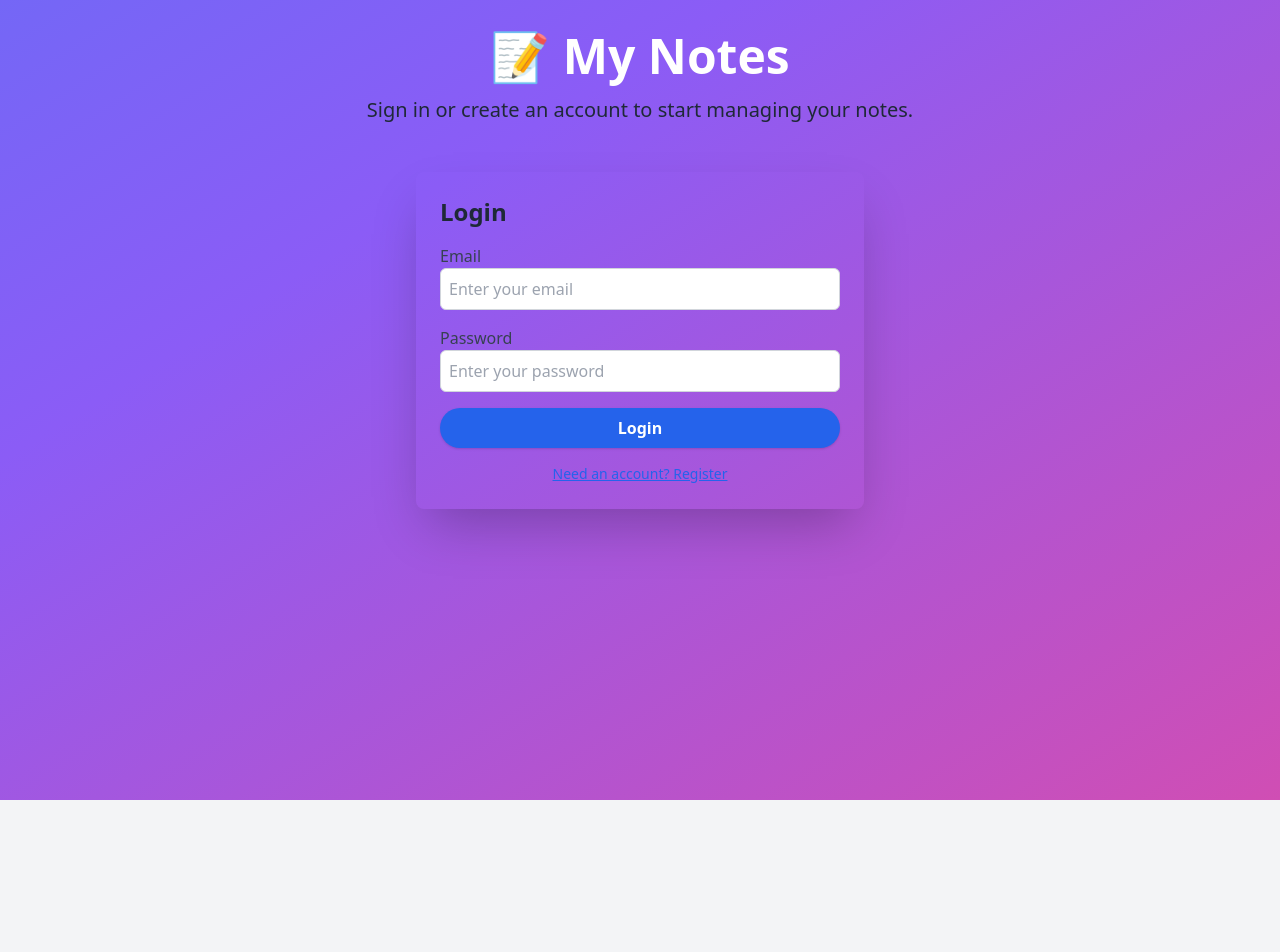
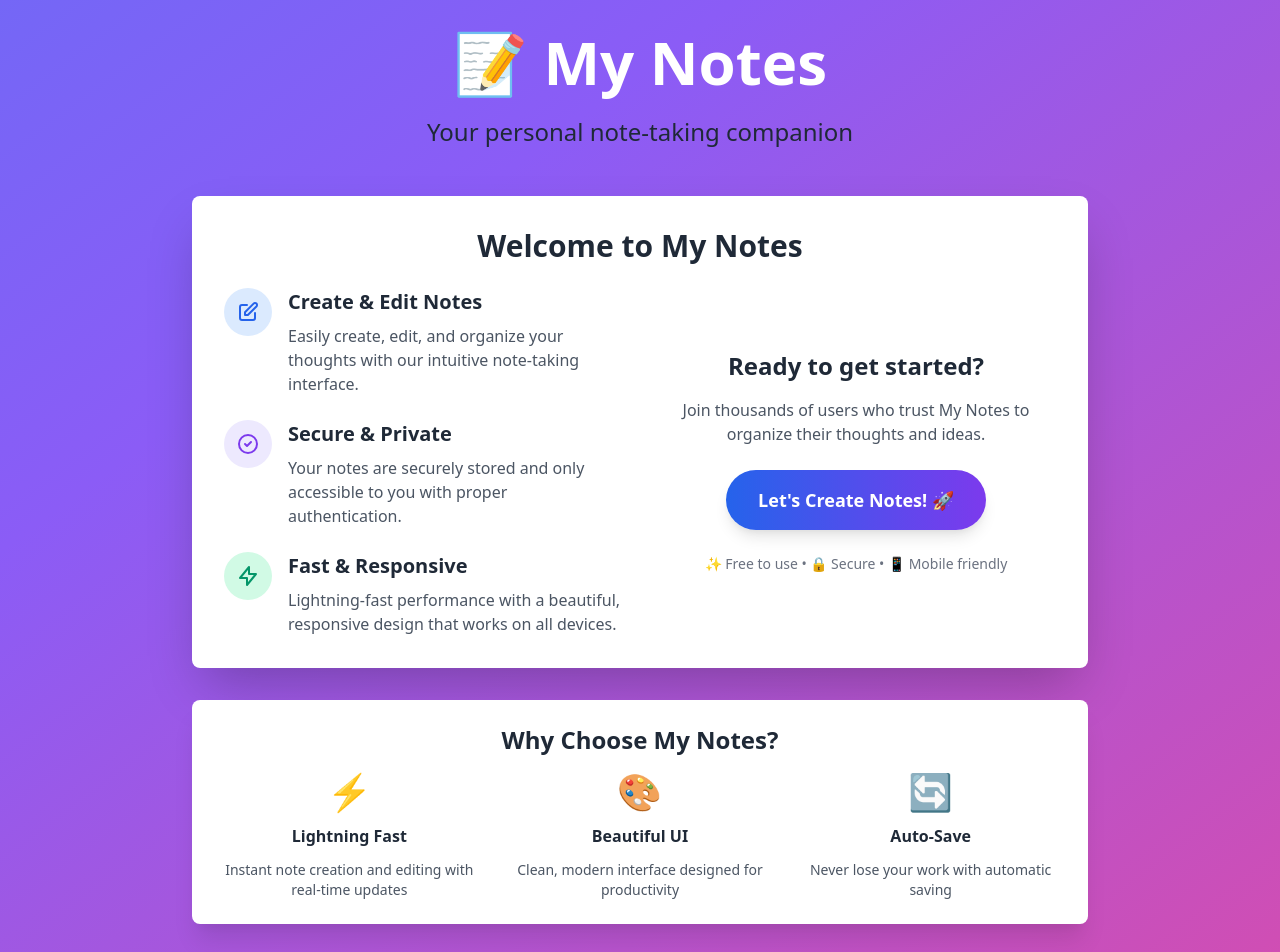
Before and after one commit to JMAdikari/NoteApp, a Vue app in the folder frontend/: page / in a window 1280 px wide. Before the commit this address led to /auth. Shown: the top 952 px of the page. Before the commit the page ends 800 px from the top, so only its background shows below. Built offline with nearby package versions, Linux system fonts and the light colour scheme.

Commit message:
home page modified

```diff
--- a/frontend/src/router/index.js
+++ b/frontend/src/router/index.js
@@ -8,7 +8,7 @@ const routes = [
     path: '/',
     name: 'Home',
     component: HomePage,
-    meta: { requiresAuth: true },
+    // Remove requiresAuth so non-authenticated users can see landing page
   },
   {
     path: '/auth',
--- a/frontend/src/views/HomePage.vue
+++ b/frontend/src/views/HomePage.vue
@@ -1,13 +1,109 @@
 <template>
   <div class="min-h-screen relative overflow-hidden">
     <div class="absolute inset-0 bg-gradient-to-br from-blue-500 via-purple-500 to-pink-500 animate-gradient z-0"></div>
-    <div class="relative z-10 container mx-auto px-4 py-8">
+
+    <!-- Landing Page for Non-Authenticated Users -->
+    <div v-if="!isAuthenticated" class="relative z-10 container mx-auto px-4 py-8">
+      <div class="text-center mb-12">
+        <h1 class="text-5xl md:text-6xl font-bold text-white drop-shadow-lg mb-6">
+          📝 My Notes
+        </h1>
+        <p class="text-xl md:text-2xl text-white/90 max-w-3xl mx-auto mb-8">
+          Your personal note-taking companion
+        </p>
+      </div>
+
+      <!-- About Section -->
+      <div class="bg-white backdrop-blur-sm rounded-lg shadow-2xl p-8 mb-8 max-w-4xl mx-auto">
+        <h2 class="text-3xl font-bold text-gray-800 mb-6 text-center">Welcome to My Notes</h2>
+        <div class="grid md:grid-cols-2 gap-8">
+          <div class="space-y-6">
+            <div class="flex items-start space-x-4">
+              <div class="bg-blue-100 p-3 rounded-full">
+                <svg class="w-6 h-6 text-blue-600" fill="none" stroke="currentColor" viewBox="0 0 24 24">
+                  <path stroke-linecap="round" stroke-linejoin="round" stroke-width="2" d="M11 5H6a2 2 0 00-2 2v11a2 2 0 002 2h11a2 2 0 002-2v-5m-1.414-9.414a2 2 0 112.828 2.828L11.828 15H9v-2.828l8.586-8.586z"></path>
+                </svg>
+              </div>
+              <div>
+                <h3 class="text-xl font-semibold text-gray-800 mb-2">Create & Edit Notes</h3>
+                <p class="text-gray-600">Easily create, edit, and organize your thoughts with our intuitive note-taking interface.</p>
+              </div>
+            </div>
+
+            <div class="flex items-start space-x-4">
+              <div class="bg-purple-100 p-3 rounded-full">
+                <svg class="w-6 h-6 text-purple-600" fill="none" stroke="currentColor" viewBox="0 0 24 24">
+                  <path stroke-linecap="round" stroke-linejoin="round" stroke-width="2" d="M9 12l2 2 4-4m6 2a9 9 0 11-18 0 9 9 0 0118 0z"></path>
+                </svg>
+              </div>
+              <div>
+                <h3 class="text-xl font-semibold text-gray-800 mb-2">Secure & Private</h3>
+                <p class="text-gray-600">Your notes are securely stored and only accessible to you with proper authentication.</p>
+              </div>
+            </div>
+
+            <div class="flex items-start space-x-4">
+              <div class="bg-green-100 p-3 rounded-full">
+                <svg class="w-6 h-6 text-green-600" fill="none" stroke="currentColor" viewBox="0 0 24 24">
+                  <path stroke-linecap="round" stroke-linejoin="round" stroke-width="2" d="M13 10V3L4 14h7v7l9-11h-7z"></path>
+                </svg>
+              </div>
+              <div>
+                <h3 class="text-xl font-semibold text-gray-800 mb-2">Fast & Responsive</h3>
+                <p class="text-gray-600">Lightning-fast performance with a beautiful, responsive design that works on all devices.</p>
+              </div>
+            </div>
+          </div>
+
+          <div class="flex flex-col justify-center items-center space-y-6">
+            <div class="text-center">
+              <h3 class="text-2xl font-bold text-gray-800 mb-4">Ready to get started?</h3>
+              <p class="text-gray-600 mb-6">Join thousands of users who trust My Notes to organize their thoughts and ideas.</p>
+              <button
+                @click="navigateToAuth"
+                class="bg-gradient-to-r from-blue-600 to-purple-600 text-white px-8 py-4 rounded-full font-bold text-lg hover:from-blue-700 hover:to-purple-700 transition-all transform hover:scale-105 shadow-lg hover:shadow-xl"
+              >
+                Let's Create Notes! 🚀
+              </button>
+            </div>
+            <div class="text-center text-sm text-gray-500">
+              <p>✨ Free to use • 🔒 Secure • 📱 Mobile friendly</p>
+            </div>
+          </div>
+        </div>
+      </div>
+
+      <!-- Features Section -->
+      <div class="bg-white backdrop-blur-sm rounded-lg shadow-xl p-6 max-w-4xl mx-auto">
+        <h3 class="text-2xl font-bold text-gray-800 mb-4 text-center">Why Choose My Notes?</h3>
+        <div class="grid md:grid-cols-3 gap-6 text-center">
+          <div class="space-y-3">
+            <div class="text-4xl">⚡</div>
+            <h4 class="font-semibold text-gray-800">Lightning Fast</h4>
+            <p class="text-sm text-gray-600">Instant note creation and editing with real-time updates</p>
+          </div>
+          <div class="space-y-3">
+            <div class="text-4xl">🎨</div>
+            <h4 class="font-semibold text-gray-800">Beautiful UI</h4>
+            <p class="text-sm text-gray-600">Clean, modern interface designed for productivity</p>
+          </div>
+          <div class="space-y-3">
+            <div class="text-4xl">🔄</div>
+            <h4 class="font-semibold text-gray-800">Auto-Save</h4>
+            <p class="text-sm text-gray-600">Never lose your work with automatic saving</p>
+          </div>
+        </div>
+      </div>
+    </div>
+
+    <!-- Authenticated User Dashboard -->
+    <div v-else class="relative z-10 container mx-auto px-4 py-8">
       <div class="text-center mb-12">
         <h1 class="text-4xl md:text-5xl font-bold text-white drop-shadow-lg mb-4">
           📝 My Notes
         </h1>
         <p class="text-lg md:text-xl text-white/80 max-w-2xl mx-auto">
-          Welcome, {{ user?.name || 'User' }}! Manage your notes below.
+          Welcome back, {{ user?.name || 'User' }}! Manage your notes below.
         </p>
       </div>
       <div class="bg-white/90 backdrop-blur-sm rounded-lg shadow-2xl p-6 mb-8 max-w-3xl mx-auto">
@@ -48,7 +144,17 @@ export default {
       user: JSON.parse(localStorage.getItem('user')) || null,
     };
   },
+  computed: {
+    isAuthenticated() {
+      const token = localStorage.getItem('token');
+      const user = localStorage.getItem('user');
+      return !!(token && user);
+    },
+  },
   methods: {
+    navigateToAuth() {
+      this.$router.push('/auth');
+    },
     async getNotes() {
       try {
         // Debug: Check if we have a token and user
@@ -153,7 +259,11 @@ export default {
   mounted() {
     // Update user data from localStorage in case it changed
     this.user = JSON.parse(localStorage.getItem('user') || 'null');
-    this.getNotes();
+
+    // Only fetch notes if user is authenticated
+    if (this.isAuthenticated) {
+      this.getNotes();
+    }
   },
 };
 </script>
```
